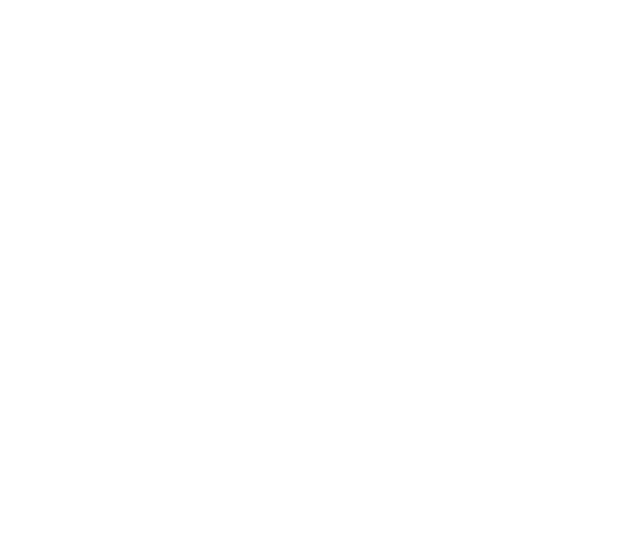
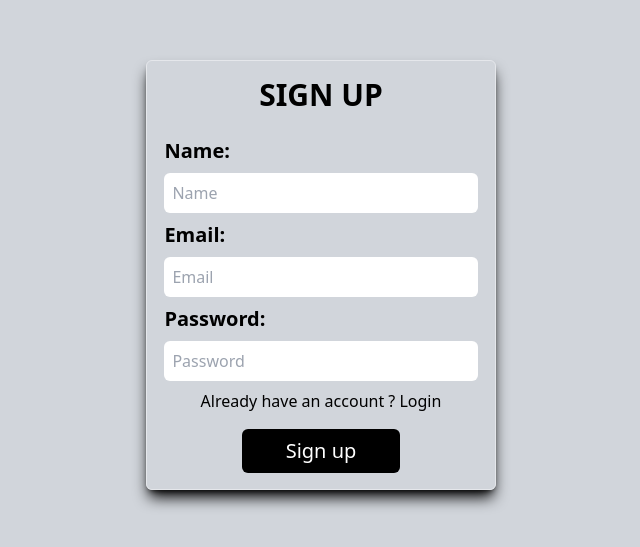
Before and after one commit to Arkar08/E-commerce-with-redux-Project, a React (Vite) app: page /signup in a window 1280 px wide. Before the commit this address had no page. Shown: the part 125-672 px from the top of the page, without its empty margins (319-959 px from the left). Built offline with nearby package versions, Linux system fonts and the light colour scheme.

Commit message:
project finish setup

```diff
--- a/src/App.jsx
+++ b/src/App.jsx
@@ -1,14 +1,18 @@
 import "./App.css";
-import FilterProducts from "./Layout/FilterProducts";
+import FilterProducts from "./pages/FilterProducts";
+// eslint-disable-next-line no-unused-vars
 import Main from "./Layout/Main";
 import { BrowserRouter, Routes, Route } from "react-router-dom";
 import SingleProduct from "./components/SingleProduct/SingleProduct";
+import Login from "./pages/Login";
+import Signup from "./pages/Signup";
 
 function App() {
   return (
     <BrowserRouter>
       <Routes>
-        <Route path="/" element={<Main />} />
+        <Route path="/" element={<Login />} />
+        <Route path="/signup" element={<Signup />} />
         <Route path="/products/:type" element={<FilterProducts />} />
         <Route path="/products/:type/:id" element={<SingleProduct />} />
       </Routes>
--- /dev/null
+++ b/src/components/Cart/Cart.jsx
@@ -0,0 +1,8 @@
+/* eslint-disable no-unused-vars */
+import React from "react";
+
+const Cart = () => {
+  return <div>Cart</div>;
+};
+
+export default Cart;
--- /dev/null
+++ b/src/pages/Login.jsx
@@ -0,0 +1,65 @@
+/* eslint-disable react/no-unescaped-entities */
+/* eslint-disable no-unused-vars */
+import React from "react";
+import { Link } from "react-router-dom";
+
+const Login = () => {
+  return (
+    <div>
+      <div className="bg-gray-300 w-full h-screen flex items-center justify-center mx-auto">
+        <form className="w-[350px] border shadow-lg rounded-md shadow-black">
+          <h1 className="text-center text-3xl font-bold p-4 uppercase space-x-0">
+            Login
+          </h1>
+          <div className="flex flex-col w-[90%] mx-auto">
+            <label className="py-2 text-xl font-semibold">Email:</label>
+            <input
+              type="text"
+              placeholder="Email"
+              className="p-2 rounded-md border-none outline-none"
+            />
+          </div>
+          <div className="flex flex-col w-[90%] mx-auto">
+            <label className="py-2 text-xl font-semibold">Password:</label>
+            <input
+              type="password"
+              placeholder="Password"
+              className="p-2 rounded-md border-none outline-none"
+            />
+          </div>
+          <div className="flex justify-between items-center m-2">
+            <h2 className="hover:underline hover:text-blue-600 cursor-pointer">
+              Forget Password ?
+            </h2>
+            <div className="flex items-center justify-center">
+              <input type="checkbox" className="cursor-pointer" />
+              <h2 className="px-1">Remember Me</h2>
+            </div>
+          </div>
+          <div className="flex justify-center items-center">
+            <h2 className="text-black">
+              Don't have an account ?{" "}
+              <Link
+                className="hover:underline hover:text-blue-600"
+                to="/signup"
+              >
+                Signup
+              </Link>
+            </h2>
+          </div>
+          <div className="flex justify-center items-center m-4">
+            <button
+              type="button"
+              placeholder="Submit"
+              className="p-2 bg-black rounded-md text-xl text-white cursor-pointer w-[50%]"
+            >
+              Login
+            </button>
+          </div>
+        </form>
+      </div>
+    </div>
+  );
+};
+
+export default Login;
--- /dev/null
+++ b/src/pages/Signup.jsx
@@ -0,0 +1,59 @@
+/* eslint-disable react/no-unescaped-entities */
+/* eslint-disable no-unused-vars */
+import React from "react";
+import { Link } from "react-router-dom";
+
+const Signup = () => {
+  return (
+    <div className="bg-gray-300 w-full h-screen flex items-center justify-center mx-auto">
+      <form className="w-[350px] border shadow-lg rounded-md shadow-black">
+        <h1 className="text-center text-3xl font-bold p-4 uppercase space-x-0">
+          Sign up
+        </h1>
+        <div className="flex flex-col w-[90%] mx-auto">
+          <label className="py-2 text-xl font-semibold">Name:</label>
+          <input
+            type="text"
+            placeholder="Name"
+            className="p-2 rounded-md border-none outline-none"
+          />
+        </div>
+        <div className="flex flex-col w-[90%] mx-auto">
+          <label className="py-2 text-xl font-semibold">Email:</label>
+          <input
+            type="text"
+            placeholder="Email"
+            className="p-2 rounded-md border-none outline-none"
+          />
+        </div>
+        <div className="flex flex-col w-[90%] mx-auto">
+          <label className="py-2 text-xl font-semibold">Password:</label>
+          <input
+            type="password"
+            placeholder="Password"
+            className="p-2 rounded-md border-none outline-none"
+          />
+        </div>
+        <div className="flex justify-center items-center m-2">
+          <h2 className="text-black">
+            Already have an account ?{" "}
+            <Link className="hover:underline hover:text-blue-600" to="/">
+              Login
+            </Link>
+          </h2>
+        </div>
+        <div className="flex justify-center items-center m-4">
+          <button
+            type="button"
+            placeholder="Submit"
+            className="p-2 bg-black rounded-md text-xl text-white cursor-pointer w-[50%]"
+          >
+            Sign up
+          </button>
+        </div>
+      </form>
+    </div>
+  );
+};
+
+export default Signup;
--- /dev/null
+++ b/src/redux/feature/auth.jsx
@@ -0,0 +1,15 @@
+import { createSlice } from "@reduxjs/toolkit";
+
+const initialState = {
+  users: [],
+  authorized: false,
+};
+const authSlice = createSlice({
+  name: "auth",
+  initialState,
+  login() {},
+  signup() {},
+  logout() {},
+});
+export const { login, signup, logout } = authSlice.actions;
+export default authSlice.reducer;
--- /dev/null
+++ b/src/redux/feature/cartProduct.jsx
@@ -0,0 +1,17 @@
+import { createSlice } from "@reduxjs/toolkit";
+
+const initialState = {
+  product: [],
+  price: 0,
+  totalamount: 0,
+  qty: 1,
+};
+const cartProduct = createSlice({
+  name: "cartProduct",
+  initialState,
+  addProduct() {},
+  removeProduct() {},
+});
+
+export const { addProduct, removeProduct } = cartProduct.actions;
+export default cartProduct.reducer;
```
Also changed, not shown: src/pages/FilterProducts.jsx (renamed from src/Layout/FilterProducts.jsx).
